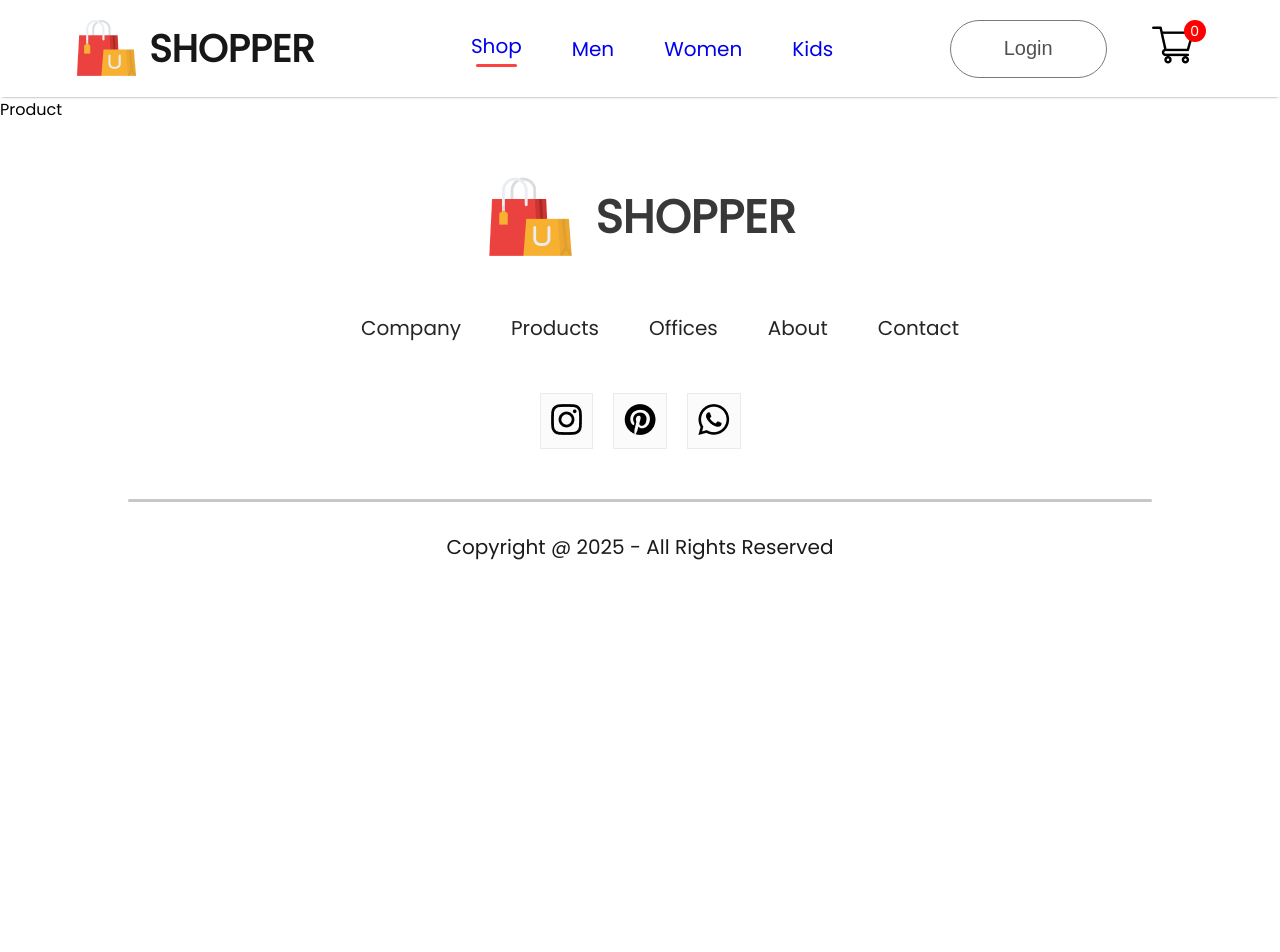
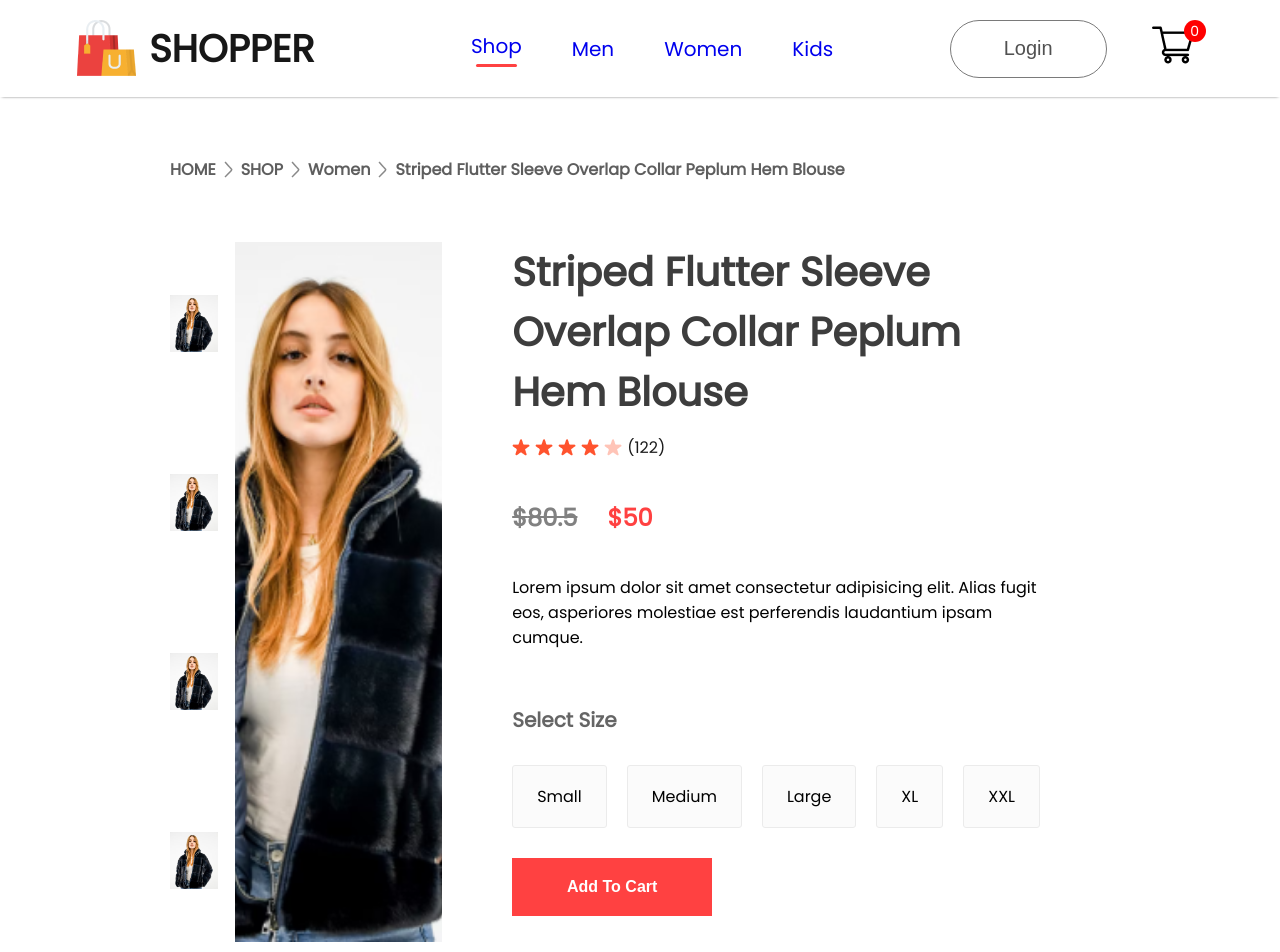
Before and after one commit to zhanybekovich/e-commerce, a React (Vite) app: page /product/1 in a window 1280 px wide. Shown: the top 952 px of the page. Before the commit the page ends 800 px from the top, so only its background shows below. Built offline with nearby package versions, Linux system fonts and the light colour scheme.

Commit message:
add product single page

```diff
--- /dev/null
+++ b/src/components/product-display/ProductDisplay.jsx
@@ -0,0 +1,69 @@
+import "./product-display.css";
+import starIcon from "../assets/star_icon.png";
+import starDullIcon from "../assets/star_dull_icon.png";
+
+function ProductDisplay(props) {
+  const { product } = props;
+
+  return (
+    <div className="product-display">
+      <div className="product-display-left">
+        <div className="product-display-img-list">
+          <img src={product.image} alt="" />
+          <img src={product.image} alt="" />
+          <img src={product.image} alt="" />
+          <img src={product.image} alt="" />
+        </div>
+        <div className="product-display-image">
+          <img
+            className="product-display-main-img"
+            src={product.image}
+            alt=""
+          />
+        </div>
+      </div>
+      <div className="product-display-right">
+        <h1>{product.name}</h1>
+        <div className="product-display-right-stars">
+          <img src={starIcon} alt="" />
+          <img src={starIcon} alt="" />
+          <img src={starIcon} alt="" />
+          <img src={starIcon} alt="" />
+          <img src={starDullIcon} alt="" />
+          <p>(122)</p>
+        </div>
+        <div className="product-display-right-prices">
+          <div className="product-display-right-price-old">
+            ${product.old_price}
+          </div>
+          <div className="product-display-right-price-new">
+            ${product.new_price}
+          </div>
+        </div>
+        <div className="product-display-right-description">
+          Lorem ipsum dolor sit amet consectetur adipisicing elit. Alias fugit
+          eos, asperiores molestiae est perferendis laudantium ipsam cumque.
+        </div>
+        <div className="product-display-right-size">
+          <h1>Select Size</h1>
+          <div className="product-display-right-sizes">
+            <div>Small</div>
+            <div>Medium</div>
+            <div>Large</div>
+            <div>XL</div>
+            <div>XXL</div>
+          </div>
+        </div>
+        <button>Add To Cart</button>
+        <p className="product-display-right-category">
+          <span>Category: </span>Women, T-Shirt, CropTop
+        </p>
+        <p className="product-display-right-category">
+          <span>Tags: </span>Modern, Latest
+        </p>
+      </div>
+    </div>
+  );
+}
+
+export default ProductDisplay;
--- /dev/null
+++ b/src/components/product-display/product-display.css
@@ -0,0 +1,106 @@
+.product-display {
+  display: flex;
+  margin: 0px 170px;
+}
+
+.product-display-left {
+  display: flex;
+  gap: 17px;
+}
+
+.product-display-img-list {
+  display: flex;
+  flex-direction: column;
+  gap: 16px;
+}
+
+.product-display-img-list img {
+  height: 163px;
+  object-fit: contain;
+}
+
+.product-display-main-img {
+  width: 586px;
+  height: 700px;
+  object-fit: cover;
+}
+
+.product-display-right {
+  margin: 0px 70px;
+  display: flex;
+  flex-direction: column;
+}
+
+.product-display-right h1 {
+  color: #3d3d3d;
+  font-size: 40px;
+  font-weight: 700;
+}
+
+.product-display-right-stars {
+  display: flex;
+  align-items: center;
+  margin-top: 13px;
+  gap: 5px;
+  color: #1c1c1c;
+  font-size: 16px;
+}
+
+.product-display-right-prices {
+  display: flex;
+  margin: 40px 0px;
+  gap: 30px;
+  font-size: 24px;
+  font-weight: 700;
+}
+
+.product-display-right-price-old {
+  color: #818181;
+  text-decoration: line-through;
+}
+
+.product-display-right-price-new {
+  color: #ff4141;
+}
+
+.product-display-right-size h1 {
+  margin-top: 55px;
+  color: #656565;
+  font-size: 20px;
+  font-weight: 600;
+}
+
+.product-display-right-sizes {
+  display: flex;
+  margin: 30px 0px;
+  gap: 20px;
+}
+
+.product-display-right-sizes div {
+  padding: 18px 24px;
+  background-color: #fbfbfb;
+  border: 1px solid #ebebeb;
+  border-radius: 3px;
+  cursor: pointer;
+}
+
+.product-display-right button {
+  padding: 20px 40px;
+  width: 200px;
+  font-size: 16px;
+  font-weight: 600;
+  color: white;
+  background-color: #ff4141;
+  margin-bottom: 40px;
+  border: none;
+  outline: none;
+  cursor: pointer;
+}
+
+.product-display-right-category {
+  margin-top: 10px;
+}
+
+.product-display-right-category span {
+  font-weight: 600;
+}
--- a/src/pages/Product.jsx
+++ b/src/pages/Product.jsx
@@ -1,5 +1,20 @@
+import { useContext } from "react";
+import { ShopContext } from "../context/shopContext";
+import { useParams } from "react-router-dom";
+import Breadcrumbs from "../components/breadcrumbs/Breadcrumbs";
+import ProductDisplay from "../components/product-display/ProductDisplay";
+
 function Product() {
-  return <div>Product</div>;
+  const { all_product } = useContext(ShopContext);
+  const { productId } = useParams();
+  const product = all_product.find((e) => e.id === Number(productId));
+
+  return (
+    <div>
+      <Breadcrumbs product={product} />
+      <ProductDisplay product={product} />
+    </div>
+  );
 }
 
 export default Product;
```
